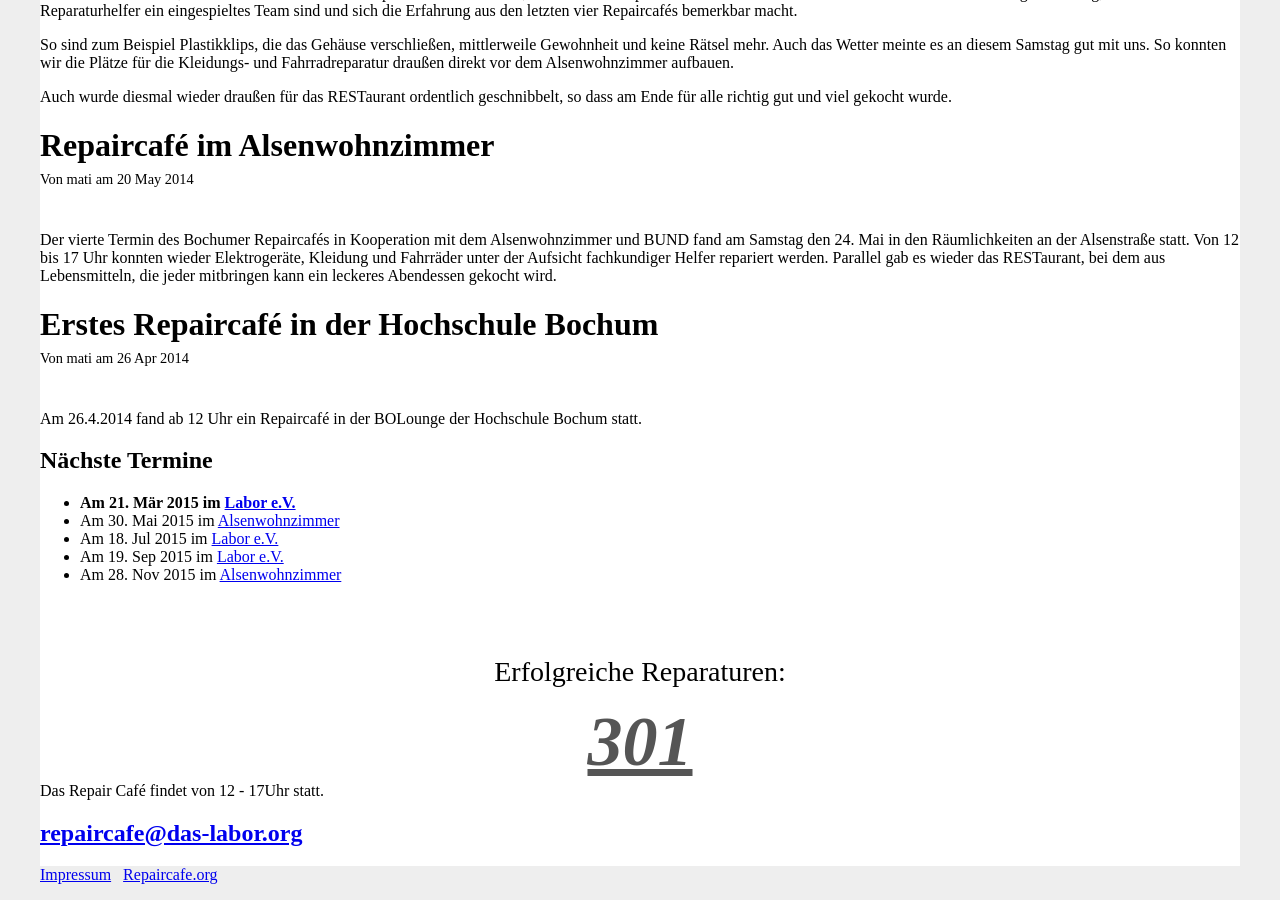
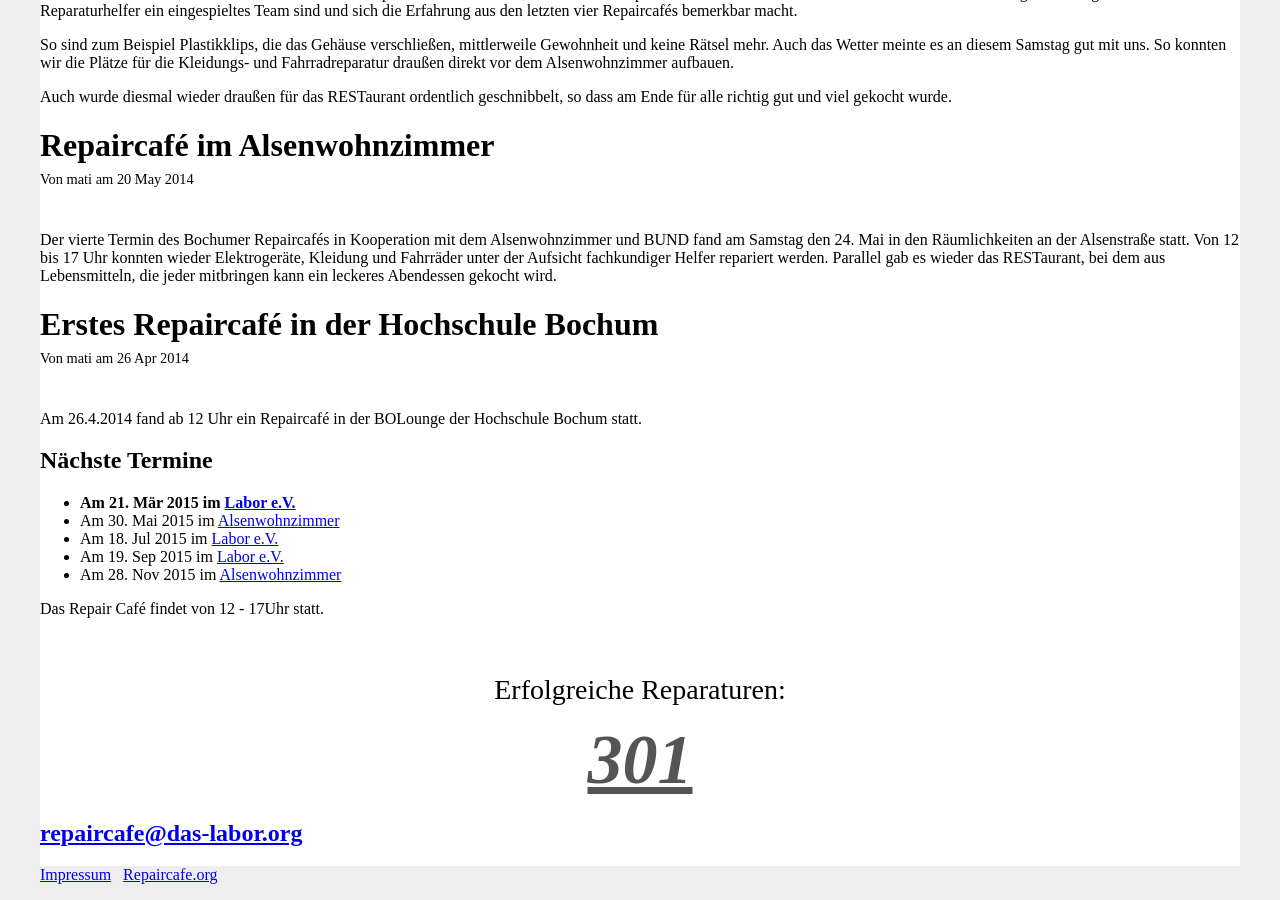
Before and after one commit to das-labor/repaircafe-bochum.de, a Jekyll site: the page built from index.html, in a window 1280 px wide and 900 px high, scrolled down 1809 px. Built offline with Jekyll 4.4.1, drawn with Linux system fonts in a browser that asks for light colours; nearby versions of some CDN libraries; library files that are not in the unit come from our copies; comment, search, counter and statistics services are not loaded; some of the changed lines change nothing that is shown.

Commit message:
format von uhreit geändert

```diff
--- a/_layouts/default.html
+++ b/_layouts/default.html
@@ -62,12 +62,12 @@
 								{%endif%}
 							{% endfor %}
 						</ul>
+						Das Repair Café findet von 12 - 17Uhr statt.<br>
 						{% if site.erfolgreich %}
 							<div class="repaircounter">Erfolgreiche Reparaturen: <a href="{{ site.url }}/reparaturen.html"><em>{{ site.erfolgreich }}</em></a></div>
 						{% else %}
 							<div class="repaircounter">Erfolgreiche Reparaturen: <a href="{{ site.url }}/reparaturen.html"><em>{{ site.data.reparaturen | size | times:0.7 | replace_first:'.0','' | replace_first:'.1','' | replace_first:'.2','' | replace_first:'.3','' | replace_first:'.4','' | replace_first:'.5','' | replace_first:'.6','' | replace_first:'.7','' | replace_first:'.8','' | replace_first:'.9','' }}</em></a></div>
 						{% endif %}
-						Das Repair Café findet von 12 - 17Uhr statt.<br>
 						<h2><a href='mailto:repaircafe@das-labor.org'>repaircafe@das-labor.org</a></h2>
 					</div>
 					{% endif %}
```
